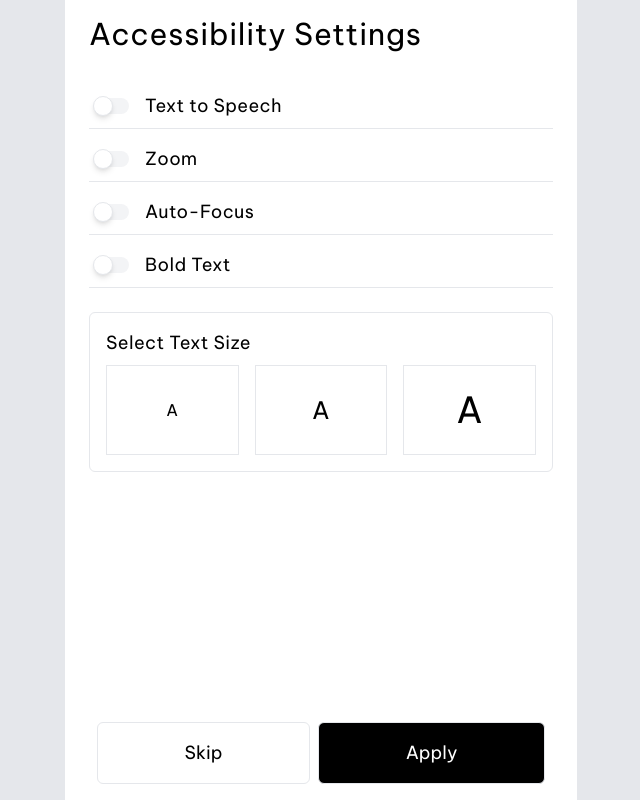
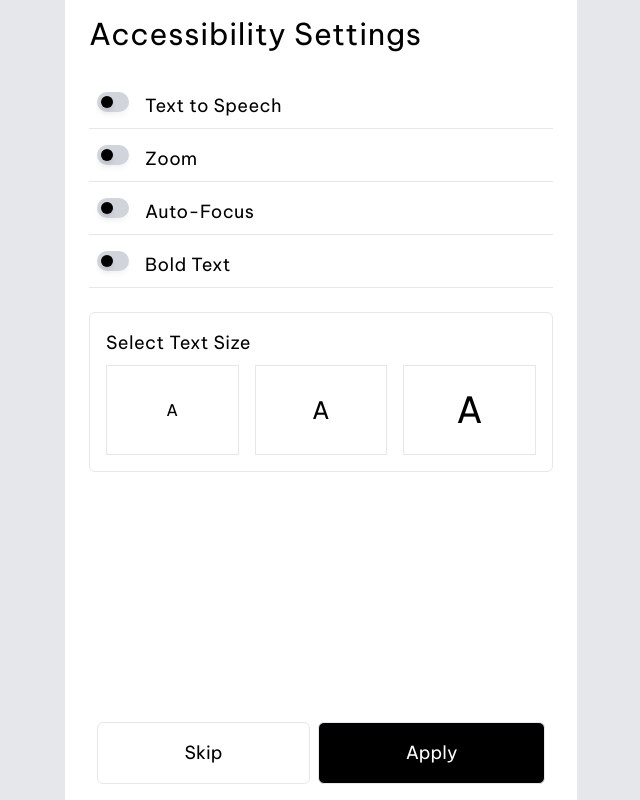
Before and after one commit to PriyanshuSharma23/smart-skin-care-next, a Next.js app: page /accessibility in a window 1280 px wide. Shown: the whole page, without its empty margins (319-959 px from the left). Built offline with nearby package versions, Linux system fonts and the light colour scheme.

Commit message:
changed to custom switch

```diff
--- a/pages/accessibility.jsx
+++ b/pages/accessibility.jsx
@@ -1,4 +1,6 @@
 import { Be_Vietnam_Pro } from "next/font/google";
+import CustomSwitch from "../components/CustomSwitch";
+import { useState } from "react";
 
 const vietnam = Be_Vietnam_Pro({
   weight: "400",
@@ -8,6 +10,16 @@ const vietnam = Be_Vietnam_Pro({
 const accOptions = ["Text to Speech", "Zoom", "Auto-Focus", "Bold Text"];
 
 export default function Home() {
+  const [selectedAccOption, setSelectedAccOption] = useState([]);
+
+  const toggleOption = (option) => {
+    if (selectedAccOption.includes(option)) {
+      setSelectedAccOption(selectedAccOption.filter((item) => item !== option));
+    } else {
+      setSelectedAccOption([...selectedAccOption, option]);
+    }
+  };
+
   return (
     <div className={`flex h-full flex-col py-4 px-2`}>
       <div className="flex-col items-start leading-tight tracking-wide">
@@ -17,24 +29,10 @@ export default function Home() {
         <ul className="flex-col p-4 pt-8 text-2xl">
           {accOptions.map((item, key) => (
             <li key={key} className="mb-2 flex gap-4 border-b p-2">
-              <div className="inline-flex items-center">
-                <div className="relative inline-block h-4 w-8 cursor-pointer rounded-full">
-                  <input
-                    id={`switch-${key}`}
-                    type="checkbox"
-                    className="bg-blue-gray-100 peer absolute h-4 w-8 cursor-pointer appearance-none rounded-full bg-gray-100 transition-colors duration-300 checked:bg-black peer-checked:border-black peer-checked:before:bg-black"
-                  />
-                  <label
-                    htmlFor={`switch-${key}`}
-                    className="before:content[''] border-blue-gray-100 before:bg-blue-gray-500 absolute top-2/4 -left-1 h-5 w-5 -translate-y-2/4 cursor-pointer rounded-full border bg-white shadow-md transition-all duration-300 before:absolute before:top-2/4 before:left-2/4 before:block before:h-10 before:w-10 before:-translate-y-2/4 before:-translate-x-2/4 before:rounded-full before:opacity-0 before:transition-opacity hover:before:opacity-10 peer-checked:translate-x-full peer-checked:border-black peer-checked:before:bg-black"
-                  >
-                    <div
-                      className="top-2/4 left-2/4 inline-block -translate-x-2/4 -translate-y-2/4 rounded-full p-5"
-                      data-ripple-dark="true"
-                    ></div>
-                  </label>
-                </div>
-              </div>
+              <CustomSwitch
+                checked={selectedAccOption.includes(item)}
+                onChange={() => toggleOption(item)}
+              />
               <p className="text-lg">{item}</p>
             </li>
           ))}
--- a/pages/manual-filters/1.jsx
+++ b/pages/manual-filters/1.jsx
@@ -36,9 +36,7 @@ export default function Page() {
             >
               <label
                 className={`flex cursor-pointer items-center gap-2 text-lg ${
-                  selectedSkinType === skinType
-                    ? "text-indigo-900"
-                    : "text-gray-500"
+                  selectedSkinType === skinType ? "text-black" : "text-gray-500"
                 }`}
                 onClick={() => setSelectedSkinType(skinType)}
               >
```
